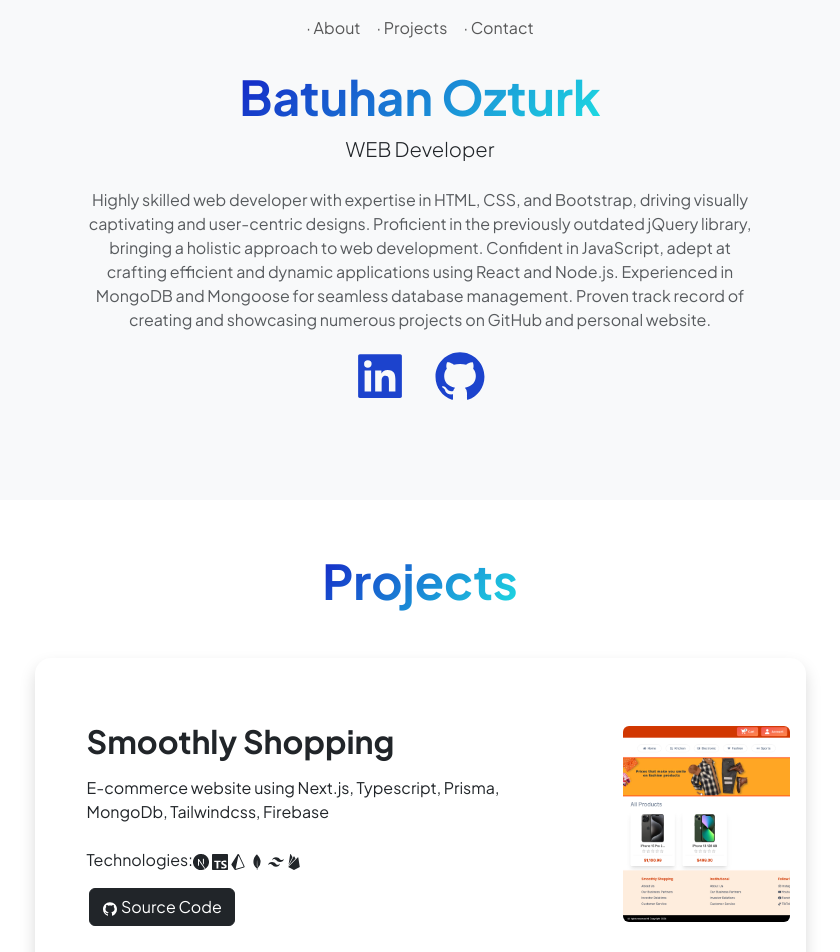
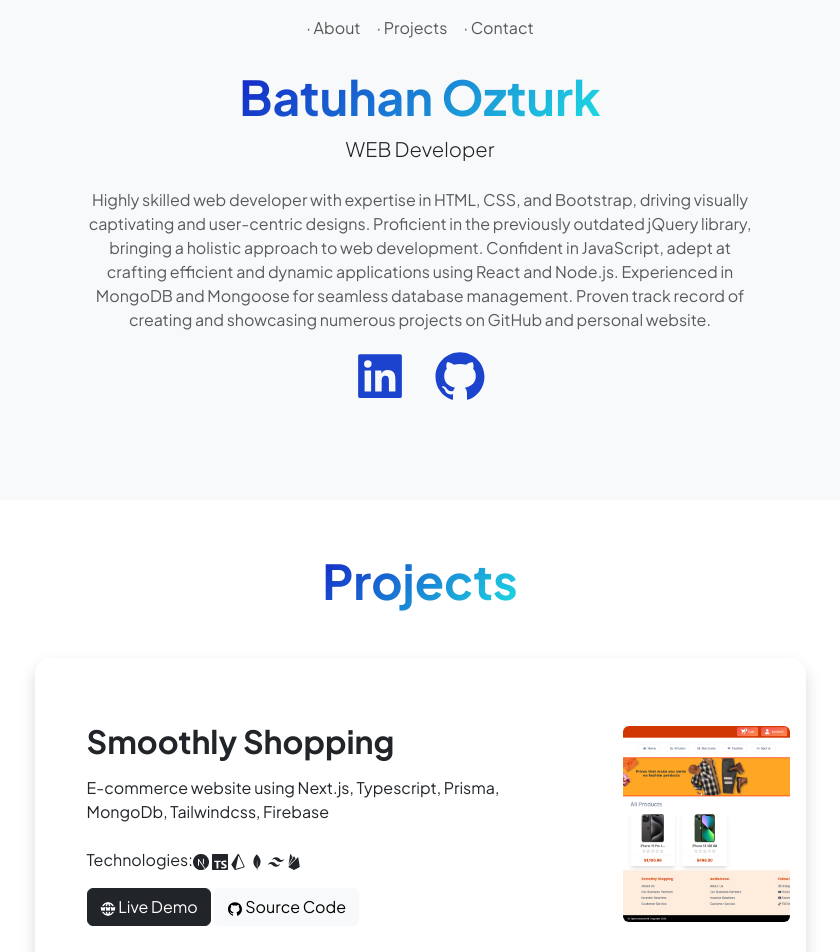
Before and after one commit to fbatuhanr/Portfolio, a React (Create React App) app: page / in a window 1280 px wide. Shown: the top 952 px of the page, without its empty margins (220-1060 px from the left). Built offline with nearby package versions, Linux system fonts and the light colour scheme.

Commit message:
Update projects.jsx

```diff
--- a/src/components/projects.jsx
+++ b/src/components/projects.jsx
@@ -20,7 +20,8 @@ const projectsData = [
         description: "E-commerce website using Next.js, Typescript, Prisma, MongoDb, Tailwindcss, Firebase",
         image: smoothlyshoppingImg,
         technologies: [<SiNextdotjs title="Next.js"/>, <SiTypescript title="Typescript"/>, <SiPrisma title="Prisma"/>, <SiMongodb title="MongoDB"/>, <SiTailwindcss title="Tailwindcss"/>, <SiFirebase title="Firebase"/>],
-        sourceCode: "https://github.com/fbatuhanr/SmoothlyShopping/"
+        liveDemo: "https://smoothly-shopping.vercel.app",
+        sourceCode: "https://github.com/fbatuhanr/SmoothlyShopping"
     },
     {
         title: "Rent a Car",
```
